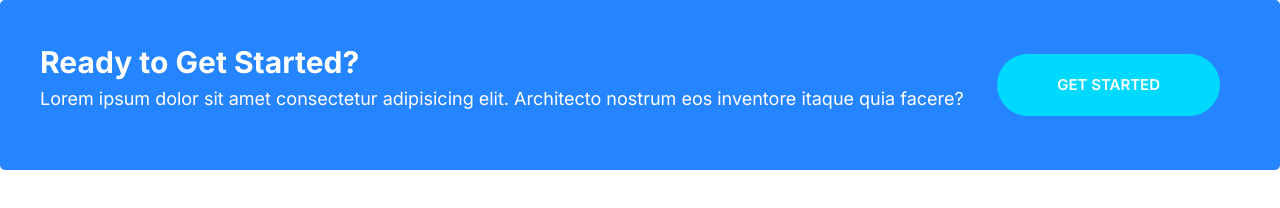
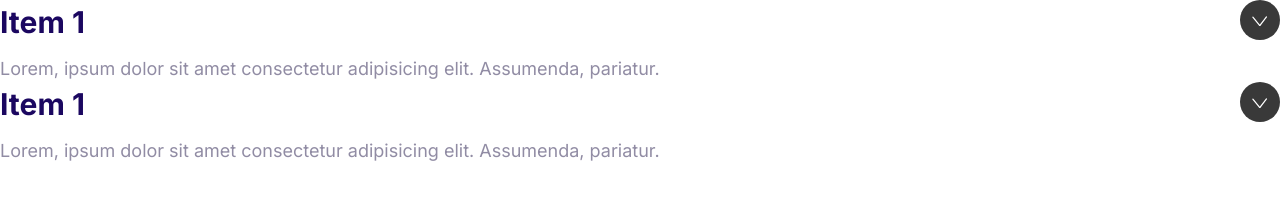
Before and after one commit to Reimi-S/moshfy-test, a plain HTML site: page project.html in a window 1280 px wide. Drawn offline with Linux system fonts and the light colour scheme.

Commit message:
Build the collapsible

```diff
--- a/css/project1.css
+++ b/css/project1.css
@@ -536,3 +536,35 @@ a {
     margin: 0 2rem;
   }
 }
+
+/* Collapsibles */
+.collapsible__header {
+  display: flex;
+  justify-content: space-between;
+}
+
+.collapsible__heading {
+  margin-top: 0;
+  font-size: 3rem;
+}
+
+.collapsible__chevron {
+  transform: rotate(-90deg);
+  transition: transform 0.3s;
+}
+
+.collapsible__content {
+  max-height: 0;
+  overflow: hidden;
+  opacity: 0;
+  transition: all 0.3s;
+}
+
+.collapsible--expanded .collapsible__chevron {
+  transform: rotate(0);
+}
+
+.collapsible--expanded .collapsible__content {
+  max-height: 100vh;
+  opacity: 1;
+}
--- /dev/null
+++ b/main.js
@@ -0,0 +1,6 @@
+const collapsibles = document.querySelectorAll(".collapsible");
+collapsibles.forEach((item) =>
+  item.addEventListener("click", function () {
+    this.classList.toggle("collapsible--expanded");
+  })
+);
--- a/project.html
+++ b/project.html
@@ -14,17 +14,30 @@
     <link rel="stylesheet" href="css/normalize.css" />
   </head>
   <body>
-    <div class="callout callout--primary">
-      <div class="grid grid--1x2">
-        <div class="callout__content">
-          <h2 class="callout__heading">Ready to Get Started?</h2>
-          <p>
-            Lorem ipsum dolor sit amet consectetur adipisicing elit. Architecto
-            nostrum eos inventore itaque quia facere?
-          </p>
-        </div>
-        <a href="#" class="btn btn--secondary btn--long">Get Started</a>
+    <div class="collapsible collapsible--expanded">
+      <header class="collapsible__header">
+        <h2 class="collapsible__heading">Item 1</h2>
+        <svg class="icon icon--white collapsible__chevron">
+          <use xlink:href="images/sprite.svg#chevron"></use>
+        </svg>
+      </header>
+      <div class="collapsible__content">
+        Lorem, ipsum dolor sit amet consectetur adipisicing elit. Assumenda,
+        pariatur.
       </div>
     </div>
+    <div class="collapsible collapsible--expanded">
+      <header class="collapsible__header">
+        <h2 class="collapsible__heading">Item 1</h2>
+        <svg class="icon icon--white collapsible__chevron">
+          <use xlink:href="images/sprite.svg#chevron"></use>
+        </svg>
+      </header>
+      <div class="collapsible__content">
+        Lorem, ipsum dolor sit amet consectetur adipisicing elit. Assumenda,
+        pariatur.
+      </div>
+    </div>
+    <script src="main.js"></script>
   </body>
 </html>
```
Also changed, not shown: components/collapsible.html (added, +25 -0 lines).
